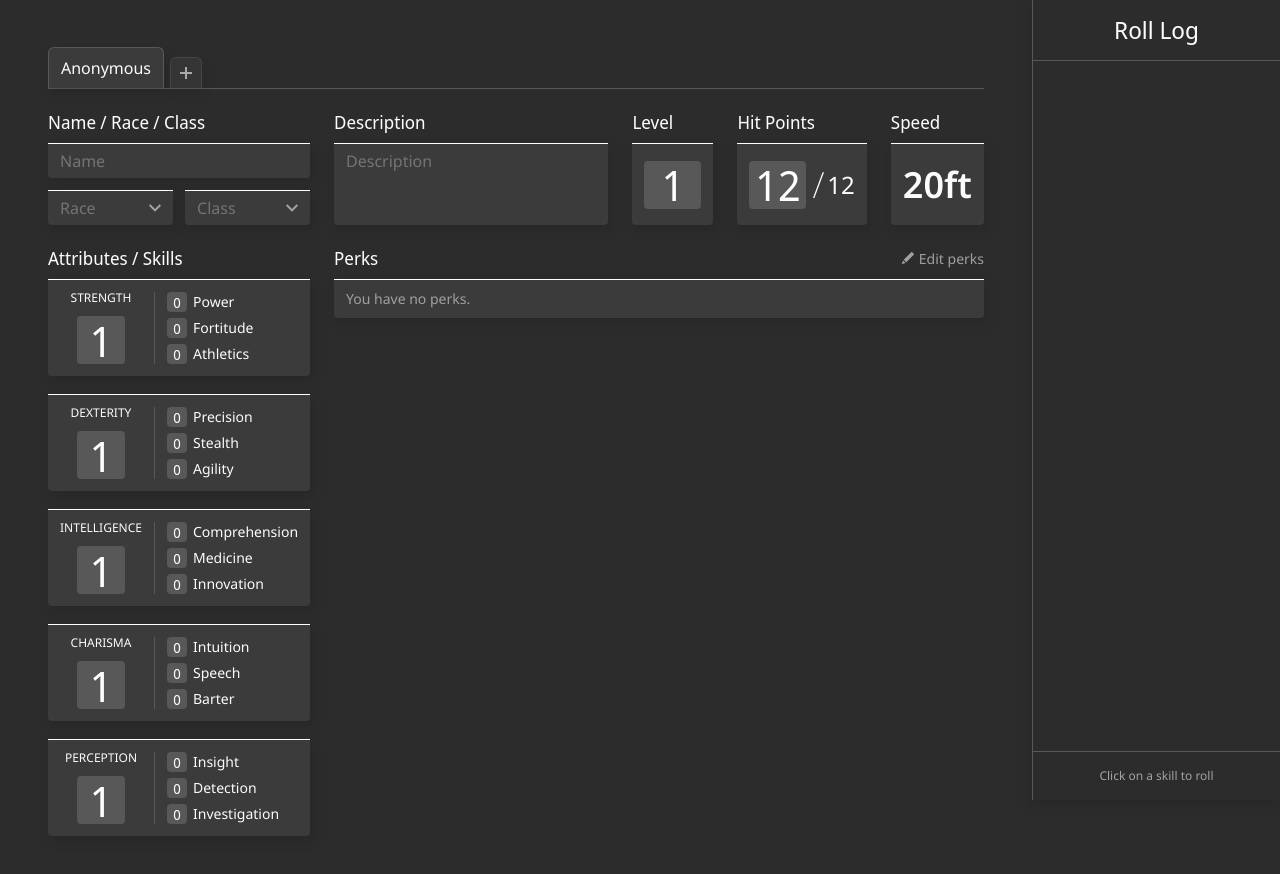
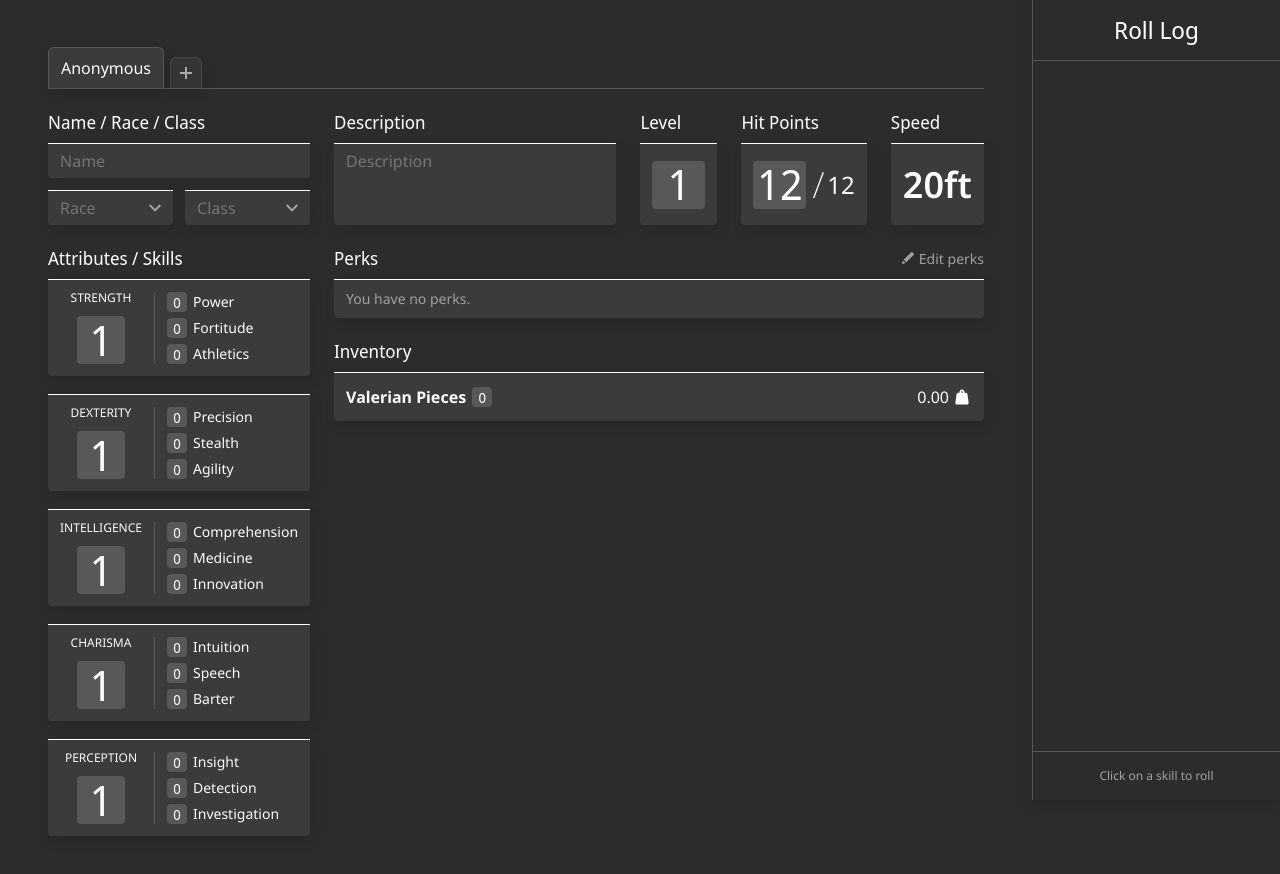
Before and after one commit to Paradoxdotexe/vade-mecum, a React (Create React App) app: page /engine in a window 1280 px wide. Shown: the top 874 px of the page. Built offline with nearby package versions, Linux system fonts and the light colour scheme.

Commit message:
MINOR: Add InventoryCard

```diff
--- a/src/components/VInput.tsx
+++ b/src/components/VInput.tsx
@@ -1,8 +1,7 @@
 import React, { useEffect, useState } from 'react';
 import styled from 'styled-components';
 
-const Input = styled.div`
-  input {
+const StyledVInput = styled.input`
   padding: 6px 12px;
   border: none;
   color: #fff;
@@ -15,12 +14,10 @@ const Input = styled.div`
   &::placeholder {
     color: #747474;
   }
-  }
 `;
 
 type VInputProps = {
   placeholder: string;
-  className?: string;
   value?: string;
   onChange?: (value: string) => void;
 };
@@ -41,13 +38,11 @@ export const VInput: React.FC<VInputProps> = props => {
   }, [value]);
 
   return (
-    <Input className={props.className}>
-      <input
+    <StyledVInput
       value={value}
       onChange={event => setValue(event.target.value)}
       placeholder={props.placeholder}
       spellCheck="false"
     />
-    </Input>
   );
 };
--- a/src/components/VNumberInput.tsx
+++ b/src/components/VNumberInput.tsx
@@ -1,11 +1,7 @@
 import React, { useEffect, useMemo, useState } from 'react';
 import styled from 'styled-components';
 
-const Input = styled.div<{ $width: number; $height: number; $fontSize: number }>`
-  background: #585858;
-  border-radius: 4px;
-
-  input {
+const StyledVNumberInput = styled.input<{ $width: number; $height: number; $fontSize: number }>`
   font-family: 'Noto Sans Display', sans-serif;
   padding: 0;
   border: none;
@@ -17,11 +13,12 @@ const Input = styled.div<{ $width: number; $height: number; $fontSize: number }>
   font-size: ${props => `${props.$fontSize}px`};
   background: transparent;
   border-radius: 4px;
+  background: #585858;
+  line-height: 1.4;
 
   &.input--error {
     border: 1px solid #ec4343;
     background-color: #ec434344;
-    }
   }
 `;
 
@@ -38,22 +35,24 @@ export const VNumberInput: React.FC<VNumberInputProps> = props => {
   const [rawValue, setRawValue] = useState(props.value.toString());
 
   const min = props.min ?? 0;
-  const max = props.max ?? 99;
+  const max = props.max;
 
   const size = props.size ?? 20;
   const height = size;
   const fontSize = size - 6;
-  const width = Math.max(size, Math.ceil(fontSize * 0.67 * max.toString().length));
+
+  const characters = (max ? max.toString() : rawValue).length;
+  const width = Math.max(size, Math.ceil(fontSize * 0.55 * characters) + 6);
 
   const validated = useMemo(() => {
     const newValue = parseInt(rawValue);
-    return !Number.isNaN(newValue) && newValue <= max && newValue >= min;
+    return !Number.isNaN(newValue) && (!max || newValue <= max) && newValue >= min;
   }, [rawValue, max, min]);
 
   const onBlur = () => {
     if (!validated) {
       const newValue = parseInt(rawValue);
-      if (Number.isNaN(newValue) || newValue < min) {
+      if (Number.isNaN(newValue) || newValue < min || !max) {
         setRawValue(min.toString());
       } else {
         setRawValue(max.toString());
@@ -77,14 +76,18 @@ export const VNumberInput: React.FC<VNumberInputProps> = props => {
   }, [props.value]);
 
   return (
-    <Input $width={width} $height={height} $fontSize={fontSize}>
-      <input
+    <StyledVNumberInput
+      $width={width}
+      $height={height}
+      $fontSize={fontSize}
       value={rawValue}
-        onChange={event => setRawValue(event.target.value.slice(0, max.toString().length))}
+      onChange={event => {
+        const value = event.target.value;
+        setRawValue(max ? value.slice(0, characters) : value);
+      }}
       disabled={props.disabled}
       className={`${!validated ? 'input--error' : ''}`}
       onBlur={onBlur}
     />
-    </Input>
   );
 };
--- a/src/components/VTable.tsx
+++ b/src/components/VTable.tsx
@@ -36,10 +36,6 @@ const StyledVTable = styled.table`
       &:first-child {
         font-weight: 700;
       }
-
-      &:last-child:not(:first-child) {
-        width: 100%;
-      }
     }
   }
 `;
@@ -52,6 +48,7 @@ export type VTableColumn<T extends VTableRow> = {
   key: string;
   dataKey?: keyof T;
   render?: (row: T) => ReactNode;
+  width?: string;
 };
 
 type VTableProps<T extends VTableRow> = {
@@ -72,7 +69,7 @@ export const VTable = <T extends VTableRow>(props: VTableProps<T>) => {
             className={props.onRowClick ? 'row--clickable' : ''}
           >
             {props.columns.map(column => (
-              <td key={column.key}>
+              <td key={column.key} style={{ width: column.width }}>
                 {column.dataKey ? `${row[column.dataKey]}` : column.render?.(row)}
               </td>
             ))}
--- a/src/pages/engine/Character.ts
+++ b/src/pages/engine/Character.ts
@@ -124,6 +124,7 @@ export type Character = {
   hitPoints: number;
   classPoints: number;
   perkKeys: string[];
+  itemQuantities: { key: string; quantity: number }[];
 };
 
 export const DEFAULT_CHARACTER: Character = {
@@ -134,5 +135,6 @@ export const DEFAULT_CHARACTER: Character = {
   attributes: DEFAULT_ATTRIBUTES,
   hitPoints: 12,
   classPoints: 0,
-  perkKeys: []
+  perkKeys: [],
+  itemQuantities: [{ key: 'currency', quantity: 0 }]
 };
--- a/src/pages/engine/WorldKit.tsx
+++ b/src/pages/engine/WorldKit.tsx
@@ -1,10 +1,4 @@
 import { AttributeKey } from './Character';
-
-type WorldKit = {
-  label: string;
-  races: string[];
-  classes: { [key: string]: CharacterClass };
-};
 
 type CharacterClass = {
   label: string;
@@ -16,6 +10,20 @@ type CharacterClass = {
     maxHitPoints?: string;
     maxClassPoints?: string;
   };
+};
+
+type InventoryItem = {
+  name: string;
+  description: string;
+  cost: number;
+  slots: number;
+};
+
+type WorldKit = {
+  label: string;
+  races: string[];
+  classes: { [key: string]: CharacterClass };
+  items: { [key: string]: InventoryItem };
 };
 
 const VALE_OF_MYTHS: WorldKit = {
@@ -103,6 +111,20 @@ const VALE_OF_MYTHS: WorldKit = {
         maxClassPoints: '[classItemBonus] + 1'
       }
     }
+  },
+  items: {
+    currency: {
+      name: 'Valerian Pieces',
+      description: '',
+      cost: 1,
+      slots: 1 / 20
+    },
+    dagger: {
+      name: 'Dagger',
+      description: '+1 Power to attack, 1d6 damage, 5ft range',
+      cost: 5,
+      slots: 1 / 2
+    }
   }
 };
 
--- a/src/pages/engine/characterSheet/CharacterSheet.tsx
+++ b/src/pages/engine/characterSheet/CharacterSheet.tsx
@@ -16,6 +16,7 @@ import { ClassItemCard } from './ClassItemCard';
 import { PerksCard } from './PerksCard';
 import { ReactComponent as EditIcon } from '@/icons/Edit.svg';
 import { EditPerksDrawer } from './EditPerksDrawer';
+import { InventoryCard } from './InventoryCard';
 
 const Sheet = styled.div`
   display: flex;
@@ -167,6 +168,10 @@ export const CharacterSheet: React.FC = () => {
             <PerksCard />
             <EditPerksDrawer open={editingPerks} onClose={() => setEditingPerks(false)} />
           </div>
+          <div className="sheet__section">
+            <div className="section__header">Inventory</div>
+            <InventoryCard />
+          </div>
         </div>
       </div>
     </Sheet>
--- a/src/pages/engine/characterSheet/EditPerksDrawer.tsx
+++ b/src/pages/engine/characterSheet/EditPerksDrawer.tsx
@@ -43,7 +43,7 @@ export const EditPerksDrawer: React.FC<EditPerksDrawerProps> = props => {
       key: 'skill',
       render: perk => `${capitalize(perk.skillKey)} ${perk.skillRequirement}`
     },
-    { key: 'description', dataKey: 'description' }
+    { key: 'description', dataKey: 'description', width: '100%' }
   ];
 
   let perks = PERKS;
--- /dev/null
+++ b/src/pages/engine/characterSheet/InventoryCard.tsx
@@ -0,0 +1,67 @@
+import React from 'react';
+import { VCard } from '@/components/VCard';
+import { useCharacters } from '../useCharacters';
+import styled from 'styled-components';
+import { VTable } from '@/components/VTable';
+import { ReactComponent as WeightIcon } from '@/icons/Weight.svg';
+import { VNumberInput } from '@/components/VNumberInput';
+
+const StyledInventoryCard = styled(VCard)`
+  padding: 0;
+  max-height: 300px;
+  overflow: auto;
+
+  .cell--name {
+    display: flex;
+    align-items: center;
+    gap: 6px;
+  }
+
+  .cell--weight {
+    display: flex;
+    align-items: center;
+    justify-content: flex-end;
+    gap: 3px;
+
+    svg {
+      font-size: 20px;
+    }
+  }
+`;
+
+export const InventoryCard: React.FC = () => {
+  const { currentCharacter } = useCharacters();
+
+  return (
+    <StyledInventoryCard>
+      <VTable
+        columns={[
+          {
+            key: 'name',
+            render: item => (
+              <div className="cell--name">
+                {item.name}
+                <VNumberInput
+                  value={item.quantity}
+                  onChange={value => currentCharacter.updateItemQuantity(item.key, value)}
+                />
+              </div>
+            )
+          },
+          { key: 'description', dataKey: 'description', width: '100%' },
+          {
+            key: 'weight',
+            render: item => (
+              <div className="cell--weight">
+                {(item.quantity * item.slots).toFixed(2)}
+                <WeightIcon />
+              </div>
+            )
+          }
+        ]}
+        rows={currentCharacter.items}
+        emptyMessage="You have no inventory items."
+      />
+    </StyledInventoryCard>
+  );
+};
--- a/src/pages/engine/characterSheet/PerksCard.tsx
+++ b/src/pages/engine/characterSheet/PerksCard.tsx
@@ -21,7 +21,7 @@ export const PerksCard: React.FC = () => {
       key: 'skill',
       render: perk => `${capitalize(perk.skillKey)} ${perk.skillRequirement}`
     },
-    { key: 'description', dataKey: 'description' }
+    { key: 'description', dataKey: 'description', width: '100%' }
   ];
 
   return (
--- a/src/pages/engine/useCharacters.tsx
+++ b/src/pages/engine/useCharacters.tsx
@@ -15,7 +15,7 @@ type CharactersState = {
 };
 
 const DEFAULT_CHARACTERS_STATE: CharactersState = {
-  version: '2.0',
+  version: '3.0',
   characters: { [DEFAULT_CHARACTER.key]: structuredClone(DEFAULT_CHARACTER) },
   currentCharacterKey: DEFAULT_CHARACTER.key
 };
@@ -119,6 +119,11 @@ const useCurrentCharacter = () => {
 
   const perks = PERKS.filter(perk => character.perkKeys.includes(perk.key));
 
+  const items = character.itemQuantities.map(item => ({
+    ...item,
+    ...WORLD_KITS.vale_of_myths.items[item.key]
+  }));
+
   const computationVariables = useMemo(() => {
     const computationVariables: { [key: string]: number } = {
       level: character.level
@@ -209,10 +214,28 @@ const useCurrentCharacter = () => {
   const removePerk = (perkKey: string) =>
     updateCharacter({ perkKeys: character.perkKeys.filter(key => key !== perkKey) });
 
+  const addItem = (itemKey: string) =>
+    updateCharacter({
+      itemQuantities: [...character.itemQuantities, { key: itemKey, quantity: 1 }]
+    });
+  const removeItem = (itemKey: string) =>
+    updateCharacter({
+      itemQuantities: character.itemQuantities.filter(item => item.key !== itemKey)
+    });
+  const updateItemQuantity = (itemKey: string, quantity: number) => {
+    const itemQuantities = [...character.itemQuantities];
+    const item = itemQuantities.find(item => item.key === itemKey);
+    if (item) {
+      item.quantity = quantity;
+      updateCharacter({ itemQuantities });
+    }
+  };
+
   return {
     ...character,
     class: characterClass,
     perks,
+    items,
     speed: getSpeed(),
     maxHitPoints: getMaxHitPoints(),
     maxClassPoints: getMaxClassPoints(),
@@ -227,6 +250,9 @@ const useCurrentCharacter = () => {
     setAttributeValue,
     setSkillValue,
     addPerk,
-    removePerk
+    removePerk,
+    addItem,
+    removeItem,
+    updateItemQuantity
   };
 };
--- a/src/version.json
+++ b/src/version.json
@@ -1,4 +1,4 @@
 {
-  "version": "0.17.5",
-  "versionCommitHash": "6a9a0bf"
+  "version": "0.18.0",
+  "versionCommitHash": "24ddc57"
 }
```
Also changed, not shown: src/icons/Weight.svg (added). Lines whose indentation alone changed are shown as unchanged.
